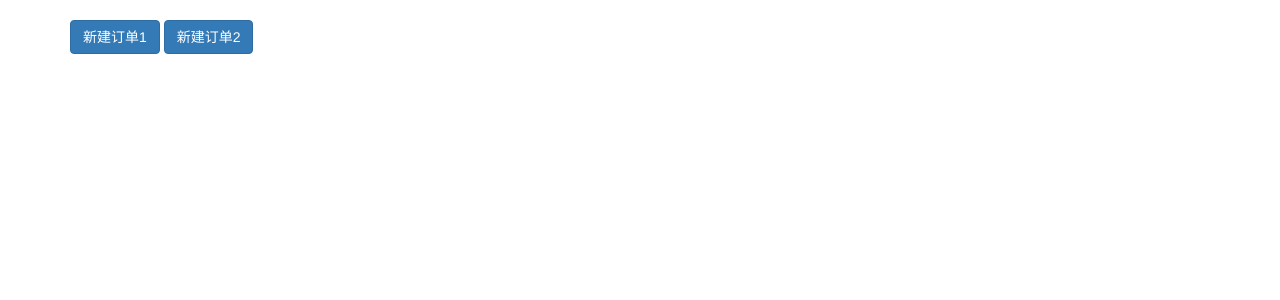
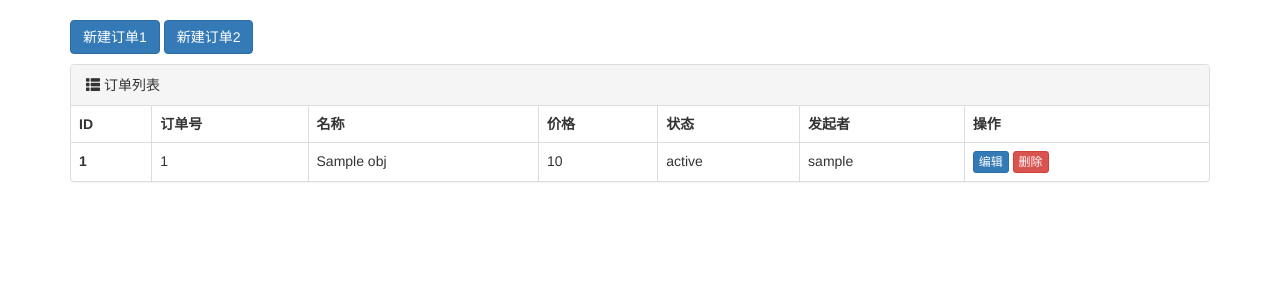
Before and after one commit to Rush-EGG/Django_web, a Django app: template app01/templates/order_list.html in a window 1280 px wide. Shown: the part 52-352 px from the top of the page. Run offline with Django 3.2, Linux system fonts and the light colour scheme; the template is opened without the code that fills it: most values are stand-ins (such as "Sample title", 1, 10 or a date in 2020); some libraries are stand-ins or nearby versions.

Commit message:
5.5_19:26

```diff
--- a/app01/templates/order_list.html
+++ b/app01/templates/order_list.html
@@ -2,10 +2,51 @@
 
 {% block content %}
     <div class="container">
-        <div>
+        <div style="margin-bottom: 10px">
             <input id="btnAdd" type="button" value="新建订单1" class="btn btn-primary">
             <input type="button" value="新建订单2" class="btn btn-primary" data-toggle="modal" data-target="#myModal">
         </div>
+
+        <div class="panel panel-default">
+            <!-- Default panel contents -->
+            <div class="panel-heading">
+                <span class="glyphicon glyphicon-th-list" aria-hidden="true"></span>
+                订单列表
+            </div>
+
+            <!-- Table -->
+            <table class="table table-bordered">
+                <thead>
+                <tr>
+                    <th>ID</th>
+                    <th>订单号</th>
+                    <th>名称</th>
+                    <th>价格</th>
+                    <th>状态</th>
+                    <th>发起者</th>
+                    <th>操作</th>
+                </tr>
+                </thead>
+                <tbody>
+                {% for obj in queryset %}
+                    <tr>
+                        <th>{{ obj.id }}</th>
+                        <td>{{ obj.oid }}</td>
+                        <td>{{ obj.title }}</td>
+                        <td>{{ obj.price }}</td>
+                        <td>{{ obj.get_status_display }}</td>
+                        <td>{{ obj.admin.username }}</td>
+                        <td>
+                            <a class="btn btn-primary btn-xs" href="#">编辑</a>
+                            {#                            <a class="btn btn-danger btn-xs" href="#">删除</a>#}
+                            <input type="button" class="btn btn-danger btn-xs btn-delete" value="删除">
+                        </td>
+                    </tr>
+                {% endfor %}
+                </tbody>
+            </table>
+        </div>
+
     </div>
 
     <!-- 新建订单对话框 -->
@@ -38,6 +79,26 @@
             </div>
         </div>
     </div>
+
+    <!--删除订单对话框 -->
+    <div class="modal fade" id="myModal" tabindex="-1" role="dialog" aria-labelledby="myModalLabel">
+        <div class="modal-dialog" role="document">
+            <div class="modal-content">
+                <div class="modal-header">
+                    <button type="button" class="close" data-dismiss="modal" aria-label="Close"><span
+                            aria-hidden="true">&times;</span></button>
+                    <h4 class="modal-title" id="myModalLabel">Modal title</h4>
+                </div>
+                <div class="modal-body">
+                    ...
+                </div>
+                <div class="modal-footer">
+                    <button type="button" class="btn btn-default" data-dismiss="modal">Close</button>
+                    <button type="button" class="btn btn-primary">Save changes</button>
+                </div>
+            </div>
+        </div>
+    </div>
 {% endblock %}
 
 {% block js %}
@@ -45,6 +106,7 @@
         $(function () {
             bindBtnAddEvent();
             bindBtnSaveEvent();
+            bindBtnDeleteEvent();
         })
 
         function bindBtnAddEvent() {
@@ -71,7 +133,14 @@
                         {#console.log(res)#}
                         if (res.status) {
                             {# 返回了成功 #}
-                            alert("创建成功")
+                            {# alert("创建成功") #}
+                            {#清空表单 $("#formAdd")是一个jQuery对象 -> $("#formAdd")[0]是DOM对象，有reset方法#}
+                            $("#formAdd")[0].reset();
+                            {#关闭对话框#}
+                            $("#myModal").modal('hide');
+
+                            {#刷新页面#}
+                            location.reload();
                         } else {
                             {# 把错误信息显示在对话框中 #}
                             $.each(res.error, function (name, errorList) {
@@ -82,5 +151,14 @@
                 })
             })
         }
+
+        function bindBtnDeleteEvent() {
+            $('.btn-delete').click(function () {
+                {#alert('点击了删除');#}
+                // 显示删除对话框
+
+            })
+        }
+
     </script>
 {% endblock %}
```
Also changed, not shown: app01/templates/task_list.html (+42 -4 lines), app01/utils/pagination.py (+24 -0 lines), app01/views/order.py (+14 -3 lines), app01/views/task.py (+12 -2 lines).
